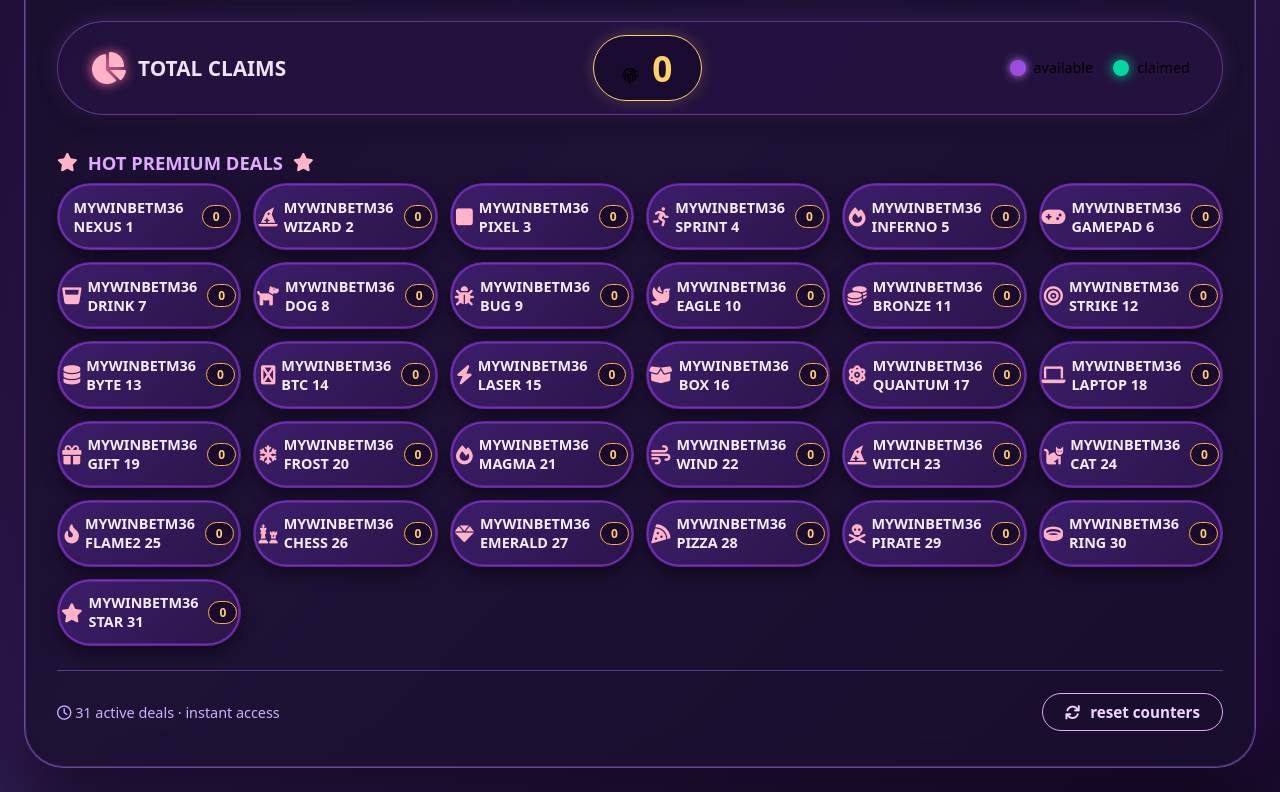
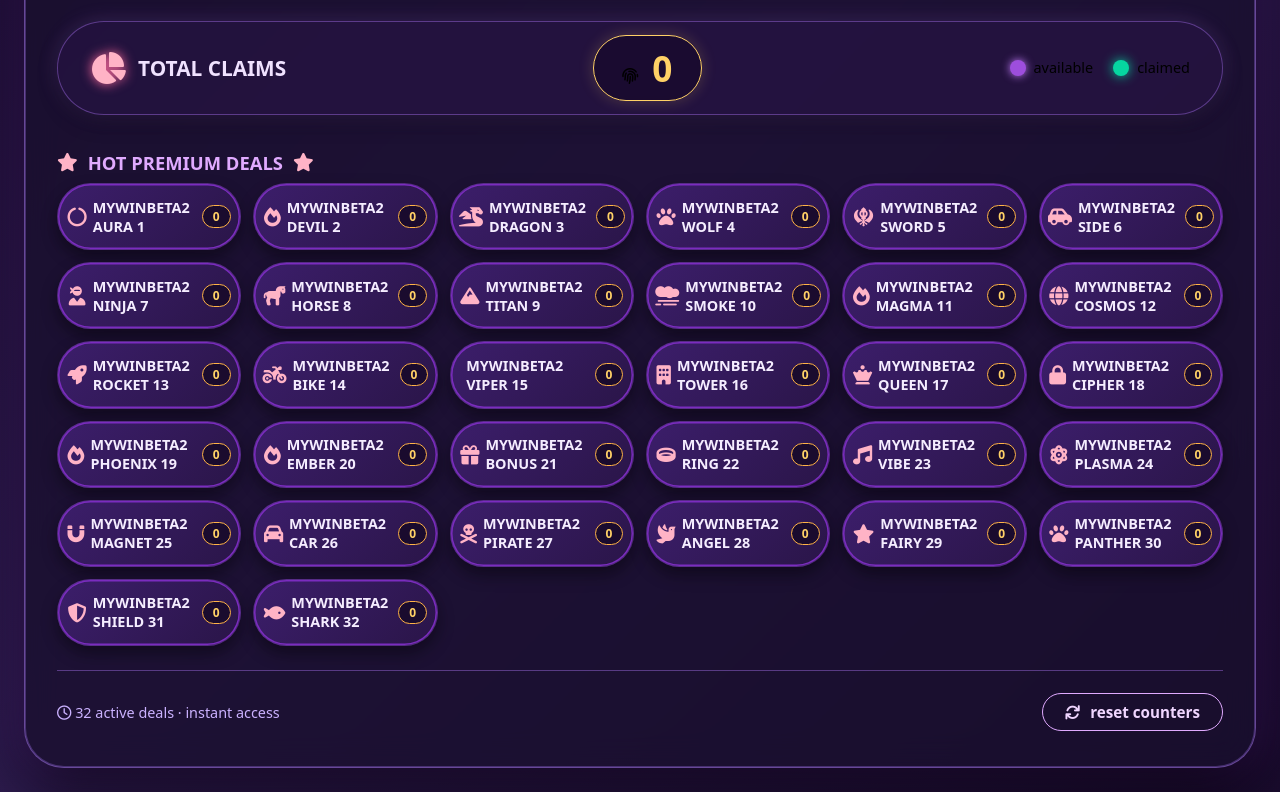
Before and after one commit to loveelywin/Mywinbet, a plain HTML site: page index.html in a window 1280 px wide. Shown: the part 457-1249 px from the top of the page. Drawn offline with Linux system fonts and the light colour scheme.

Commit message:
Update index.html

```diff
--- a/index.html
+++ b/index.html
@@ -3,7 +3,7 @@
 <head>
     <meta charset="UTF-8">
     <meta name="viewport" content="width=device-width, initial-scale=1.0, user-scalable=yes">
-    <title>⚡ MywinbetM36 · HOT DEALS 🔥</title>
+    <title>⚡ MywinbetA2 · HOT DEALS 🔥</title>
     <link rel="preconnect" href="https://cdnjs.cloudflare.com">
     <link rel="stylesheet" href="https://cdnjs.cloudflare.com/ajax/libs/font-awesome/6.0.0-beta3/css/all.min.css">
     <style>
@@ -245,8 +245,8 @@
 </head>
 <body>
 <div class="offer-card">
-    <h1><i class="fas fa-crown"></i> MywinbetM36 DEAL ZONE <i class="fas fa-bolt"></i></h1>
-    <div class="sub-head"><i class="fas fa-fire-flame-curved"></i> 31 PREMIUM OFFERS · ALL ACTIVE <i class="fas fa-gem"></i></div>
+    <h1><i class="fas fa-crown"></i> MywinbetA2 DEAL ZONE <i class="fas fa-bolt"></i></h1>
+    <div class="sub-head"><i class="fas fa-fire-flame-curved"></i> 32 PREMIUM OFFERS · ALL ACTIVE <i class="fas fa-gem"></i></div>
 
     <div class="popup-settings-wrapper">
         <button class="popup-settings-btn" onclick="openPopupSettings()"><i class="fas fa-cog"></i> ALLOW POPUPS FIRST (OPEN SETTINGS)</button>
@@ -276,80 +276,82 @@
     <div class="section-label"><i class="fas fa-star"></i> HOT PREMIUM DEALS <i class="fas fa-star"></i></div>
     <div class="btn-grid" id="offerGrid">
         <!-- 1 -->
-        <a href="https://asiafilm.org/4/0b8c832bf8ed184b92ced319434fb39d" target="_blank" rel="noopener noreferrer" class="offer-btn" id="btn_1" bn="1"><i class="fas fa-circle-nodes"></i> MYWINBETM36 NEXUS 1 <span class="click-counter" id="count_1">0</span></a>
+        <a href="https://auctionr.org/4/4ec6c7ce41a41d64fd79c64cb5364c74" target="_blank" rel="noopener noreferrer" class="offer-btn" id="btn_1" bn="1"><i class="fas fa-circle-notch"></i> MYWINBETA2 AURA 1 <span class="click-counter" id="count_1">0</span></a>
         <!-- 2 -->
-        <a href="https://asiafilm.org/4/f626f3e7a71672945b61e2ce087df401" target="_blank" rel="noopener noreferrer" class="offer-btn" id="btn_2" bn="2"><i class="fas fa-hat-wizard"></i> MYWINBETM36 WIZARD 2 <span class="click-counter" id="count_2">0</span></a>
+        <a href="https://auctionr.org/4/071eeadcb236fd211d1bfe6102156e39" target="_blank" rel="noopener noreferrer" class="offer-btn" id="btn_2" bn="2"><i class="fas fa-fire"></i> MYWINBETA2 DEVIL 2 <span class="click-counter" id="count_2">0</span></a>
         <!-- 3 -->
-        <a href="https://asiafilm.org/4/379bb4b242507c7c49e6a8bfd83cbc98" target="_blank" rel="noopener noreferrer" class="offer-btn" id="btn_3" bn="3"><i class="fas fa-square"></i> MYWINBETM36 PIXEL 3 <span class="click-counter" id="count_3">0</span></a>
+        <a href="https://auctionr.org/4/27aa8f32a39cfd40dec7a5785d2d9555" target="_blank" rel="noopener noreferrer" class="offer-btn" id="btn_3" bn="3"><i class="fas fa-dragon"></i> MYWINBETA2 DRAGON 3 <span class="click-counter" id="count_3">0</span></a>
         <!-- 4 -->
-        <a href="https://asiafilm.org/4/8f9a6f000e93dcec7dd093a57eec6756" target="_blank" rel="noopener noreferrer" class="offer-btn" id="btn_4" bn="4"><i class="fas fa-person-running"></i> MYWINBETM36 SPRINT 4 <span class="click-counter" id="count_4">0</span></a>
+        <a href="https://auctionr.org/4/3b41148bdfeea5a888b1c1011f05f0cc" target="_blank" rel="noopener noreferrer" class="offer-btn" id="btn_4" bn="4"><i class="fas fa-paw"></i> MYWINBETA2 WOLF 4 <span class="click-counter" id="count_4">0</span></a>
         <!-- 5 -->
-        <a href="https://asiafilm.org/4/a4b056eb090e968a82c1edeb40ed2317" target="_blank" rel="noopener noreferrer" class="offer-btn" id="btn_5" bn="5"><i class="fas fa-fire"></i> MYWINBETM36 INFERNO 5 <span class="click-counter" id="count_5">0</span></a>
+        <a href="https://auctionr.org/4/06fd0701e530d3da5a0319fc0da9815b" target="_blank" rel="noopener noreferrer" class="offer-btn" id="btn_5" bn="5"><i class="fas fa-khanda"></i> MYWINBETA2 SWORD 5 <span class="click-counter" id="count_5">0</span></a>
         <!-- 6 -->
-        <a href="https://asiafilm.org/4/cf7d6eb482b10183385b116ddc579d81" target="_blank" rel="noopener noreferrer" class="offer-btn" id="btn_6" bn="6"><i class="fas fa-gamepad"></i> MYWINBETM36 GAMEPAD 6 <span class="click-counter" id="count_6">0</span></a>
+        <a href="https://auctionr.org/4/4be3b785f81ac305d5a27b58bb786600" target="_blank" rel="noopener noreferrer" class="offer-btn" id="btn_6" bn="6"><i class="fas fa-car-side"></i> MYWINBETA2 SIDE 6 <span class="click-counter" id="count_6">0</span></a>
         <!-- 7 -->
-        <a href="https://asiafilm.org/4/4b425c5f62e6bfe76c29c636782e3068" target="_blank" rel="noopener noreferrer" class="offer-btn" id="btn_7" bn="7"><i class="fas fa-glass-whiskey"></i> MYWINBETM36 DRINK 7 <span class="click-counter" id="count_7">0</span></a>
+        <a href="https://auctionr.org/4/a4034005d88cbb9eaa2d6f3c5d6b750c" target="_blank" rel="noopener noreferrer" class="offer-btn" id="btn_7" bn="7"><i class="fas fa-user-ninja"></i> MYWINBETA2 NINJA 7 <span class="click-counter" id="count_7">0</span></a>
         <!-- 8 -->
-        <a href="https://asiafilm.org/4/b3c8b25921444b800695401d917c7e28" target="_blank" rel="noopener noreferrer" class="offer-btn" id="btn_8" bn="8"><i class="fas fa-dog"></i> MYWINBETM36 DOG 8 <span class="click-counter" id="count_8">0</span></a>
+        <a href="https://auctionr.org/4/e5c720e56a85d096b48c93fbb9d71677" target="_blank" rel="noopener noreferrer" class="offer-btn" id="btn_8" bn="8"><i class="fas fa-horse"></i> MYWINBETA2 HORSE 8 <span class="click-counter" id="count_8">0</span></a>
         <!-- 9 -->
-        <a href="https://asiafilm.org/4/45df79f664a0a434eeca377c9c495fd6" target="_blank" rel="noopener noreferrer" class="offer-btn" id="btn_9" bn="9"><i class="fas fa-bug"></i> MYWINBETM36 BUG 9 <span class="click-counter" id="count_9">0</span></a>
+        <a href="https://auctionr.org/4/39de1dff65e71990b546df5751c0d813" target="_blank" rel="noopener noreferrer" class="offer-btn" id="btn_9" bn="9"><i class="fas fa-mountain"></i> MYWINBETA2 TITAN 9 <span class="click-counter" id="count_9">0</span></a>
         <!-- 10 -->
-        <a href="https://asiafilm.org/4/13023db4c45a10a6725fe7e019601a3c" target="_blank" rel="noopener noreferrer" class="offer-btn" id="btn_10" bn="10"><i class="fas fa-dove"></i> MYWINBETM36 EAGLE 10 <span class="click-counter" id="count_10">0</span></a>
+        <a href="https://auctionr.org/4/3a254d3397cbdcc538e4b6371e0cad5f" target="_blank" rel="noopener noreferrer" class="offer-btn" id="btn_10" bn="10"><i class="fas fa-smog"></i> MYWINBETA2 SMOKE 10 <span class="click-counter" id="count_10">0</span></a>
         <!-- 11 -->
-        <a href="https://asiafilm.org/4/6b27717ce1b8a4021310014c1d8ae1f8" target="_blank" rel="noopener noreferrer" class="offer-btn" id="btn_11" bn="11"><i class="fas fa-coins"></i> MYWINBETM36 BRONZE 11 <span class="click-counter" id="count_11">0</span></a>
+        <a href="https://auctionr.org/4/cface144db4983e41fece0b6b3e6dafc" target="_blank" rel="noopener noreferrer" class="offer-btn" id="btn_11" bn="11"><i class="fas fa-fire"></i> MYWINBETA2 MAGMA 11 <span class="click-counter" id="count_11">0</span></a>
         <!-- 12 -->
-        <a href="https://asiafilm.org/4/bb6a5948969303627b1fbec3525154dc" target="_blank" rel="noopener noreferrer" class="offer-btn" id="btn_12" bn="12"><i class="fas fa-bullseye"></i> MYWINBETM36 STRIKE 12 <span class="click-counter" id="count_12">0</span></a>
+        <a href="https://auctionr.org/4/5c328d19ab01078aa580d1f2a0213879" target="_blank" rel="noopener noreferrer" class="offer-btn" id="btn_12" bn="12"><i class="fas fa-globe"></i> MYWINBETA2 COSMOS 12 <span class="click-counter" id="count_12">0</span></a>
         <!-- 13 -->
-        <a href="https://asiafilm.org/4/dfc57cacc7a49158aa9699f4b2678a6a" target="_blank" rel="noopener noreferrer" class="offer-btn" id="btn_13" bn="13"><i class="fas fa-database"></i> MYWINBETM36 BYTE 13 <span class="click-counter" id="count_13">0</span></a>
+        <a href="https://auctionr.org/4/453338fafbccb9cec63ba3aee08621d0" target="_blank" rel="noopener noreferrer" class="offer-btn" id="btn_13" bn="13"><i class="fas fa-rocket"></i> MYWINBETA2 ROCKET 13 <span class="click-counter" id="count_13">0</span></a>
         <!-- 14 -->
-        <a href="https://asiafilm.org/4/971412d3044cfe15983f499c00a83596" target="_blank" rel="noopener noreferrer" class="offer-btn" id="btn_14" bn="14"><i class="fas fa-bitcoin"></i> MYWINBETM36 BTC 14 <span class="click-counter" id="count_14">0</span></a>
+        <a href="https://auctionr.org/4/3fc1501f18ab7ac6a2270cf5344d8bbd" target="_blank" rel="noopener noreferrer" class="offer-btn" id="btn_14" bn="14"><i class="fas fa-motorcycle"></i> MYWINBETA2 BIKE 14 <span class="click-counter" id="count_14">0</span></a>
         <!-- 15 -->
-        <a href="https://asiafilm.org/4/fac5624d639003845a3923a998b12010" target="_blank" rel="noopener noreferrer" class="offer-btn" id="btn_15" bn="15"><i class="fas fa-bolt"></i> MYWINBETM36 LASER 15 <span class="click-counter" id="count_15">0</span></a>
+        <a href="https://auctionr.org/4/c836761c7724227728accc3b09a05d9e" target="_blank" rel="noopener noreferrer" class="offer-btn" id="btn_15" bn="15"><i class="fas fa-staff-snake"></i> MYWINBETA2 VIPER 15 <span class="click-counter" id="count_15">0</span></a>
         <!-- 16 -->
-        <a href="https://asiafilm.org/4/a08b6d841bf6c43440a739043735f5f4" target="_blank" rel="noopener noreferrer" class="offer-btn" id="btn_16" bn="16"><i class="fas fa-box-open"></i> MYWINBETM36 BOX 16 <span class="click-counter" id="count_16">0</span></a>
+        <a href="https://auctionr.org/4/3562e4e2e8b75bcb36d1a544c9b43b89" target="_blank" rel="noopener noreferrer" class="offer-btn" id="btn_16" bn="16"><i class="fas fa-building"></i> MYWINBETA2 TOWER 16 <span class="click-counter" id="count_16">0</span></a>
         <!-- 17 -->
-        <a href="https://asiafilm.org/4/0b7435ee0669cd68fd5603b064ca263f" target="_blank" rel="noopener noreferrer" class="offer-btn" id="btn_17" bn="17"><i class="fas fa-atom"></i> MYWINBETM36 QUANTUM 17 <span class="click-counter" id="count_17">0</span></a>
+        <a href="https://auctionr.org/4/b4827e84168617e4a7b3f55673e2f675" target="_blank" rel="noopener noreferrer" class="offer-btn" id="btn_17" bn="17"><i class="fas fa-chess-queen"></i> MYWINBETA2 QUEEN 17 <span class="click-counter" id="count_17">0</span></a>
         <!-- 18 -->
-        <a href="https://asiafilm.org/4/59d9b202916a1f29c7db477dfdf89d80" target="_blank" rel="noopener noreferrer" class="offer-btn" id="btn_18" bn="18"><i class="fas fa-laptop"></i> MYWINBETM36 LAPTOP 18 <span class="click-counter" id="count_18">0</span></a>
+        <a href="https://auctionr.org/4/08bb38697cfae44afbadb698ceab8e46" target="_blank" rel="noopener noreferrer" class="offer-btn" id="btn_18" bn="18"><i class="fas fa-lock"></i> MYWINBETA2 CIPHER 18 <span class="click-counter" id="count_18">0</span></a>
         <!-- 19 -->
-        <a href="https://asiafilm.org/4/7a91cb8da46ea05c595d3ebf22ddb910" target="_blank" rel="noopener noreferrer" class="offer-btn" id="btn_19" bn="19"><i class="fas fa-gift"></i> MYWINBETM36 GIFT 19 <span class="click-counter" id="count_19">0</span></a>
+        <a href="https://auctionr.org/4/e9ac257393f8d3b98e81394b08f5e634" target="_blank" rel="noopener noreferrer" class="offer-btn" id="btn_19" bn="19"><i class="fas fa-fire"></i> MYWINBETA2 PHOENIX 19 <span class="click-counter" id="count_19">0</span></a>
         <!-- 20 -->
-        <a href="https://asiafilm.org/4/0873660d635e53424fa7fb82b5473118" target="_blank" rel="noopener noreferrer" class="offer-btn" id="btn_20" bn="20"><i class="fas fa-snowflake"></i> MYWINBETM36 FROST 20 <span class="click-counter" id="count_20">0</span></a>
+        <a href="https://auctionr.org/4/88c895f145f5323aa65912f00e0d9134" target="_blank" rel="noopener noreferrer" class="offer-btn" id="btn_20" bn="20"><i class="fas fa-fire"></i> MYWINBETA2 EMBER 20 <span class="click-counter" id="count_20">0</span></a>
         <!-- 21 -->
-        <a href="https://asiafilm.org/4/8406fe38cf408b6707961f9e3dbc22e4" target="_blank" rel="noopener noreferrer" class="offer-btn" id="btn_21" bn="21"><i class="fas fa-fire"></i> MYWINBETM36 MAGMA 21 <span class="click-counter" id="count_21">0</span></a>
+        <a href="https://auctionr.org/4/c4855643c8f7f474cda36f7464ffa344" target="_blank" rel="noopener noreferrer" class="offer-btn" id="btn_21" bn="21"><i class="fas fa-gift"></i> MYWINBETA2 BONUS 21 <span class="click-counter" id="count_21">0</span></a>
         <!-- 22 -->
-        <a href="https://asiafilm.org/4/265d19c7dfe7a9aed067ffd51c930c06" target="_blank" rel="noopener noreferrer" class="offer-btn" id="btn_22" bn="22"><i class="fas fa-wind"></i> MYWINBETM36 WIND 22 <span class="click-counter" id="count_22">0</span></a>
+        <a href="https://auctionr.org/4/7c559116777afd652d86d3bfa35c8641" target="_blank" rel="noopener noreferrer" class="offer-btn" id="btn_22" bn="22"><i class="fas fa-ring"></i> MYWINBETA2 RING 22 <span class="click-counter" id="count_22">0</span></a>
         <!-- 23 -->
-        <a href="https://asiafilm.org/4/4de9f4737eb9bc98711f6e35c2f702bc" target="_blank" rel="noopener noreferrer" class="offer-btn" id="btn_23" bn="23"><i class="fas fa-hat-wizard"></i> MYWINBETM36 WITCH 23 <span class="click-counter" id="count_23">0</span></a>
+        <a href="https://auctionr.org/4/7737571b5b539ee36d9e60e7a373ba63" target="_blank" rel="noopener noreferrer" class="offer-btn" id="btn_23" bn="23"><i class="fas fa-music"></i> MYWINBETA2 VIBE 23 <span class="click-counter" id="count_23">0</span></a>
         <!-- 24 -->
-        <a href="https://asiafilm.org/4/8e20740cf32fe222d233a7fc0a53a6b1" target="_blank" rel="noopener noreferrer" class="offer-btn" id="btn_24" bn="24"><i class="fas fa-cat"></i> MYWINBETM36 CAT 24 <span class="click-counter" id="count_24">0</span></a>
+        <a href="https://auctionr.org/4/e253f8874744afefd2a04a3ac3b4e742" target="_blank" rel="noopener noreferrer" class="offer-btn" id="btn_24" bn="24"><i class="fas fa-atom"></i> MYWINBETA2 PLASMA 24 <span class="click-counter" id="count_24">0</span></a>
         <!-- 25 -->
-        <a href="https://asiafilm.org/4/6571e578fcd9a09f7058050db9b4fc29" target="_blank" rel="noopener noreferrer" class="offer-btn" id="btn_25" bn="25"><i class="fas fa-fire-alt"></i> MYWINBETM36 FLAME2 25 <span class="click-counter" id="count_25">0</span></a>
+        <a href="https://auctionr.org/4/9f5efa03c779b9f5603dd74e7dfa4140" target="_blank" rel="noopener noreferrer" class="offer-btn" id="btn_25" bn="25"><i class="fas fa-magnet"></i> MYWINBETA2 MAGNET 25 <span class="click-counter" id="count_25">0</span></a>
         <!-- 26 -->
-        <a href="https://asiafilm.org/4/3048e08f64276d56910578b22e2ebf28" target="_blank" rel="noopener noreferrer" class="offer-btn" id="btn_26" bn="26"><i class="fas fa-chess"></i> MYWINBETM36 CHESS 26 <span class="click-counter" id="count_26">0</span></a>
+        <a href="https://auctionr.org/4/b248075f99172f6de194338f9329ce2d" target="_blank" rel="noopener noreferrer" class="offer-btn" id="btn_26" bn="26"><i class="fas fa-car"></i> MYWINBETA2 CAR 26 <span class="click-counter" id="count_26">0</span></a>
         <!-- 27 -->
-        <a href="https://asiafilm.org/4/1ac432cf51872f5d90fcfc293a534320" target="_blank" rel="noopener noreferrer" class="offer-btn" id="btn_27" bn="27"><i class="fas fa-gem"></i> MYWINBETM36 EMERALD 27 <span class="click-counter" id="count_27">0</span></a>
+        <a href="https://auctionr.org/4/a91ccbcd055a6c46b937304454ccce32" target="_blank" rel="noopener noreferrer" class="offer-btn" id="btn_27" bn="27"><i class="fas fa-skull-crossbones"></i> MYWINBETA2 PIRATE 27 <span class="click-counter" id="count_27">0</span></a>
         <!-- 28 -->
-        <a href="https://asiafilm.org/4/87301086c2e2cba2150047ab434c9476" target="_blank" rel="noopener noreferrer" class="offer-btn" id="btn_28" bn="28"><i class="fas fa-pizza-slice"></i> MYWINBETM36 PIZZA 28 <span class="click-counter" id="count_28">0</span></a>
+        <a href="https://auctionr.org/4/189895c50d5d289590d8bed0b55f24bf" target="_blank" rel="noopener noreferrer" class="offer-btn" id="btn_28" bn="28"><i class="fas fa-dove"></i> MYWINBETA2 ANGEL 28 <span class="click-counter" id="count_28">0</span></a>
         <!-- 29 -->
-        <a href="https://asiafilm.org/4/b2eb1ded67bf8d4e30e13e7f25011a59" target="_blank" rel="noopener noreferrer" class="offer-btn" id="btn_29" bn="29"><i class="fas fa-skull-crossbones"></i> MYWINBETM36 PIRATE 29 <span class="click-counter" id="count_29">0</span></a>
+        <a href="https://auctionr.org/4/d07ed8c3b080b2cd948fde83e6a3c893" target="_blank" rel="noopener noreferrer" class="offer-btn" id="btn_29" bn="29"><i class="fas fa-star"></i> MYWINBETA2 FAIRY 29 <span class="click-counter" id="count_29">0</span></a>
         <!-- 30 -->
-        <a href="https://asiafilm.org/4/475d105112b4aab67998183d8bf5d05c" target="_blank" rel="noopener noreferrer" class="offer-btn" id="btn_30" bn="30"><i class="fas fa-ring"></i> MYWINBETM36 RING 30 <span class="click-counter" id="count_30">0</span></a>
+        <a href="https://auctionr.org/4/096384279fb6dd63f91076c0598aeba6" target="_blank" rel="noopener noreferrer" class="offer-btn" id="btn_30" bn="30"><i class="fas fa-paw"></i> MYWINBETA2 PANTHER 30 <span class="click-counter" id="count_30">0</span></a>
         <!-- 31 -->
-        <a href="https://asiafilm.org/4/be02610b2f2c23e4ed40352fc84cc737" target="_blank" rel="noopener noreferrer" class="offer-btn" id="btn_31" bn="31"><i class="fas fa-star"></i> MYWINBETM36 STAR 31 <span class="click-counter" id="count_31">0</span></a>
+        <a href="https://auctionr.org/4/fe157c88a27813318b43edaf2c1a3fb9" target="_blank" rel="noopener noreferrer" class="offer-btn" id="btn_31" bn="31"><i class="fas fa-shield"></i> MYWINBETA2 SHIELD 31 <span class="click-counter" id="count_31">0</span></a>
+        <!-- 32 -->
+        <a href="https://auctionr.org/4/ee0903395bd76e82ad14a2b9e18faa00" target="_blank" rel="noopener noreferrer" class="offer-btn" id="btn_32" bn="32"><i class="fas fa-fish"></i> MYWINBETA2 SHARK 32 <span class="click-counter" id="count_32">0</span></a>
     </div>
 
     <div class="card-footer">
-        <span><i class="far fa-clock"></i> 31 active deals · instant access</span>
+        <span><i class="far fa-clock"></i> 32 active deals · instant access</span>
         <div class="reset-link" onclick="resetAllCounters()"><i class="fas fa-arrows-rotate"></i> reset counters</div>
     </div>
 </div>
 
 <script>
-    const btnsTotal = 31;
+    const btnsTotal = 32;
     let cMap = {};
     for (let i=1; i<=btnsTotal; i++) cMap['btn_'+i] = 0;
-    const STORE = 'mega_31_generated', RKEY = 'auto_rounds_v8', LKEY = 'auto_limit_v1';
+    const STORE = 'mega_32_generated', RKEY = 'auto_rounds_v8', LKEY = 'auto_limit_v1';
 
     function lCounts() { try { let s=localStorage.getItem(STORE); if(s) { let p=JSON.parse(s); for(let k in cMap) if(typeof p[k]==='number') cMap[k]=p[k]; } } catch(e){} }
     function sCounts() { try { localStorage.setItem(STORE, JSON.stringify(cMap)); } catch(e){} }
@@ -372,7 +374,7 @@
         if(a){a.document.write(`<html><head><title>Allow Popups</title><style>body{font-family:sans-serif;background:#1a0b2e;color:#fff;text-align:center;padding:40px;line-height:1.8;}.steps{background:#2d1b4e;padding:25px;border-radius:15px;display:inline-block;text-align:left;margin:20px;}.highlight{color:#ffd166;font-weight:bold;}code{background:#000;padding:4px 10px;border-radius:6px;color:#ffd166;font-size:16px;}button{background:#ff6b9d;color:#fff;border:none;padding:12px 30px;border-radius:30px;font-size:16px;cursor:pointer;margin-top:15px;}</style></head><body><h1>Allow Popups</h1><div class="steps"><p>Step 1: Copy URL:</p><p><code>chrome://settings/content/popups</code></p><p>Step 2: Open new tab (Ctrl+T)</p><p>Step 3: Paste & Enter</p><p>Step 4: Allow this site</p><p>Step 5: Come back & START</p></div><button onclick="navigator.clipboard.writeText('chrome://settings/content/popups').then(function(){}).catch(function(){})">COPY SETTINGS URL</button></body></html>`);a.document.close();}
     }
 
-    function gRounds() { try { let s=localStorage.getItem(RKEY); return s ? parseInt(s) : 1; } catch(e){ return 1; } }
+    function gRounds() { try { let s=localStorage.getItem(RKEY); return s ? parseInt(s) : 3; } catch(e){ return 3; } }
     function gLimit() { try { let s=localStorage.getItem(LKEY); if(!s) return 0; let v=parseInt(s); return (isNaN(v)||v<0) ? 0 : v; } catch(e){ return 0; } }
 
     function saveRoundSetting() {
```
